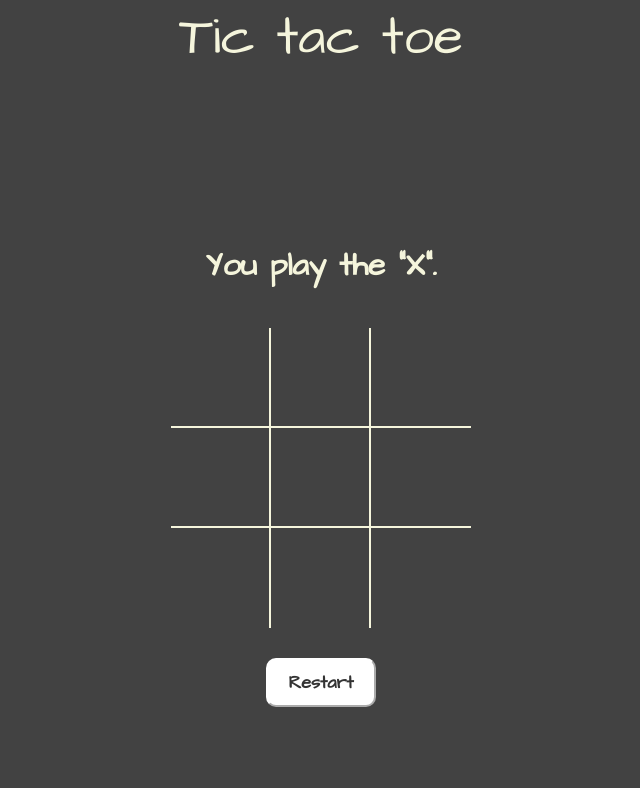
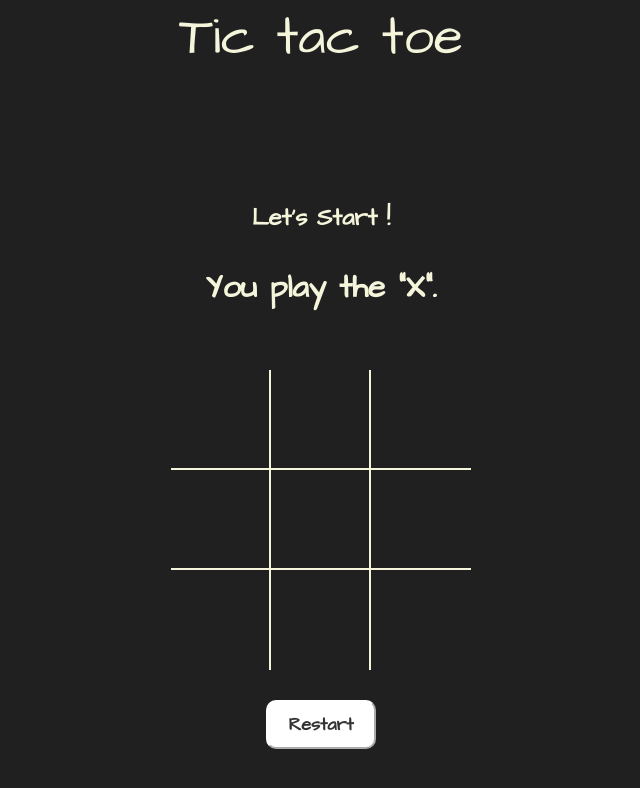
Before and after one commit to mylordkaz/Tic-tac-toe, a plain HTML site: page index.html in a window 1280 px wide. Shown: the whole page, without its empty margins (319-959 px from the left). Drawn offline with Linux system fonts and the light colour scheme.

Commit message:
add some css ("Let's start")

```diff
--- a/index.html
+++ b/index.html
@@ -10,6 +10,7 @@
     <div class="title">Tic tac toe</div>
 
     <div class="container">
+        <h2>Let's Start !</h2>
         <h1 id="playerText">You play the "X".</h1>
 
         <!-- <div class="playerselect">
--- a/style.css
+++ b/style.css
@@ -10,12 +10,15 @@ box-sizing: border-box;
 }
 body{
     color: beige;
-    background-color: rgb(66, 66, 66);
+    background-color: rgb(32, 32, 32);
     font-family: 'Architects Daughter', cursive;
 }
 .title{
     font-size: 54px;
     text-align: center;
+}
+#playerText{
+    padding-top: 30px;
 }
 .container{
     padding: 40px;
@@ -29,7 +32,7 @@ body{
     width: 300px;
     display: flex;
     flex-wrap: wrap;
-    margin-top: 40px;
+    margin-top: 60px;
 }
 .box{
     height: 100px;
```
